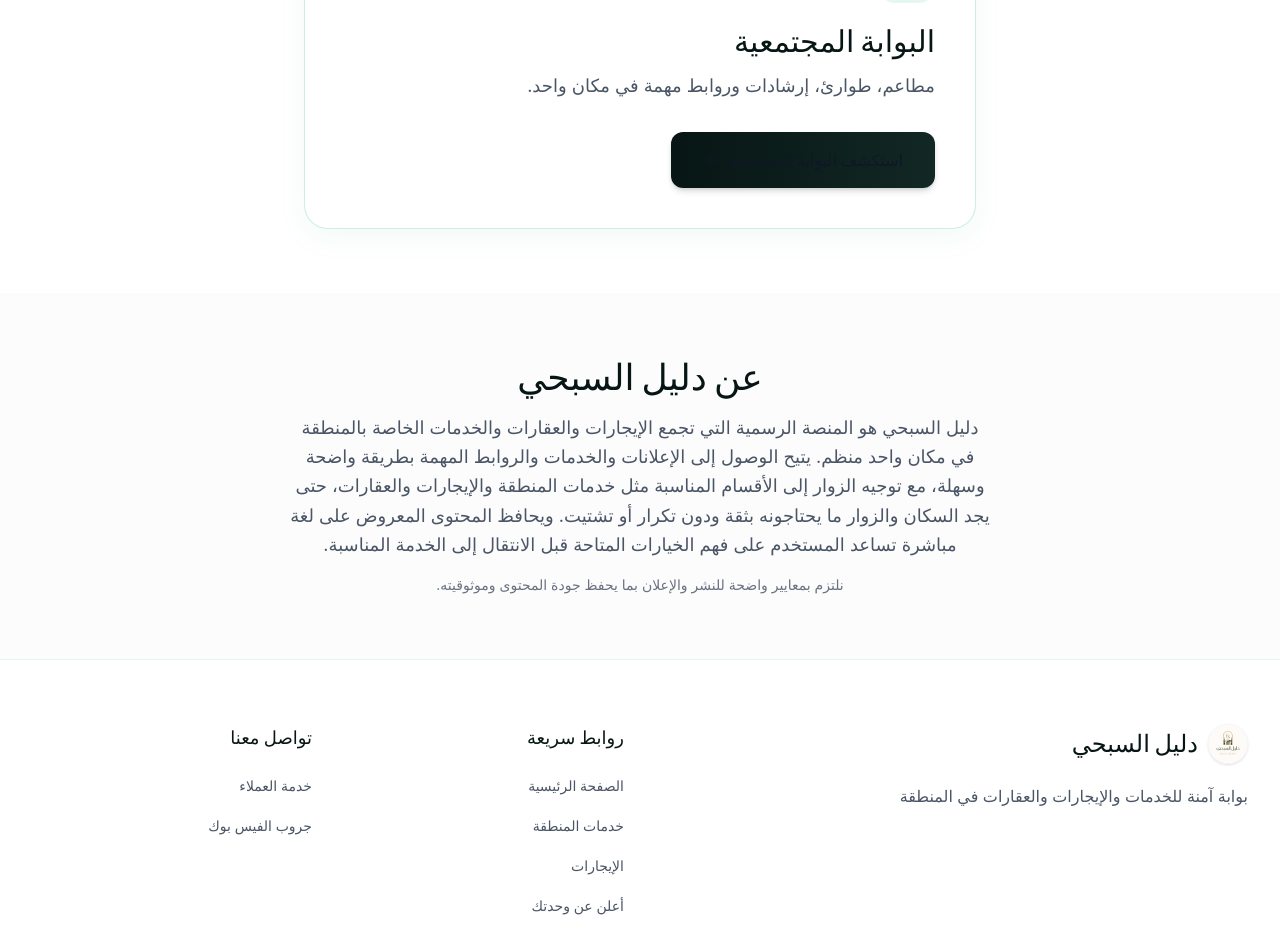
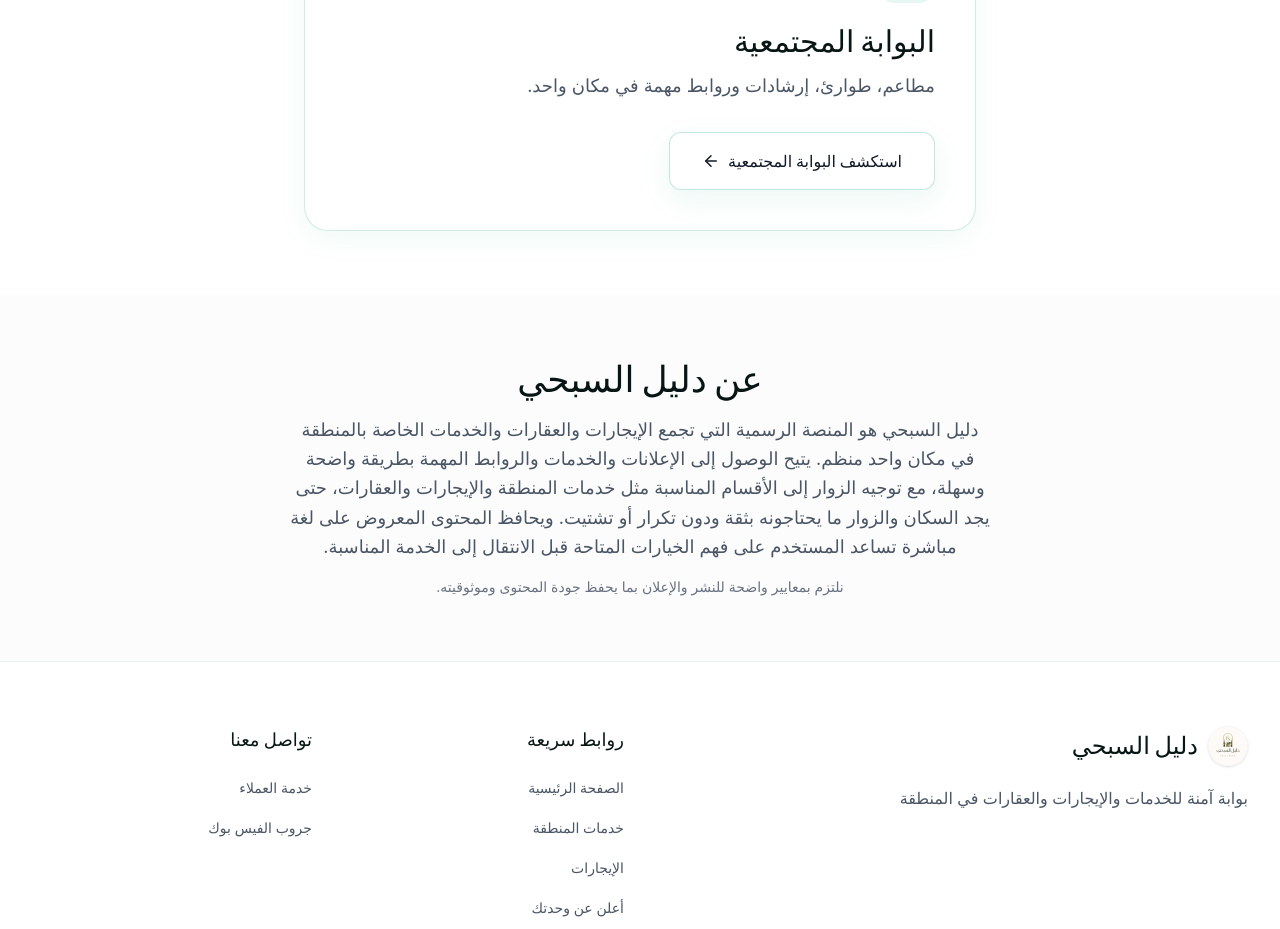
Before and after one commit to mohabx116-creator/dalilsubhi-landing-web, a React (Vite) app: page / in a window 1280 px wide. Shown: the part 3800-4729 px from the top of the page. Built offline with nearby package versions, Linux system fonts and the light colour scheme; no server answers.

Commit message:
Fix community CTA contrast

```diff
--- a/src/components/CommunityLinksSection.tsx
+++ b/src/components/CommunityLinksSection.tsx
@@ -40,7 +40,7 @@ export default function CommunityLinksSection() {
             href={COMMUNITY_HUB_URL}
             target="_blank"
             rel="noopener noreferrer"
-            className="group inline-flex min-h-[48px] sm:min-h-[52px] items-center justify-center gap-2 rounded-xl bg-gradient-to-r from-[#071614] to-[#122824] px-8 py-4 text-sm sm:text-base font-bold text-white shadow-md shadow-[#071614]/15 transition-all duration-300 hover:-translate-y-0.5 hover:shadow-lg hover:shadow-[#071614]/25 focus-visible:outline focus-visible:outline-2 focus-visible:outline-offset-4 focus-visible:outline-[#071614]"
+            className="group inline-flex min-h-[48px] sm:min-h-[52px] items-center justify-center gap-2 rounded-xl border border-[#0fa37f]/25 bg-white px-8 py-4 text-sm sm:text-base font-bold text-[#123b35] shadow-[0_10px_30px_rgba(15,163,127,0.08)] transition-all duration-300 hover:-translate-y-0.5 hover:border-[#0f3b35] hover:bg-[#0f3b35] hover:text-white hover:shadow-[0_16px_34px_rgba(15,59,53,0.18)] focus-visible:outline focus-visible:outline-2 focus-visible:outline-offset-4 focus-visible:outline-[#0f3b35]"
           >
             استكشف البوابة المجتمعية
             <ArrowLeft size={18} className="transition-transform duration-300 group-hover:-translate-x-1" />
```
